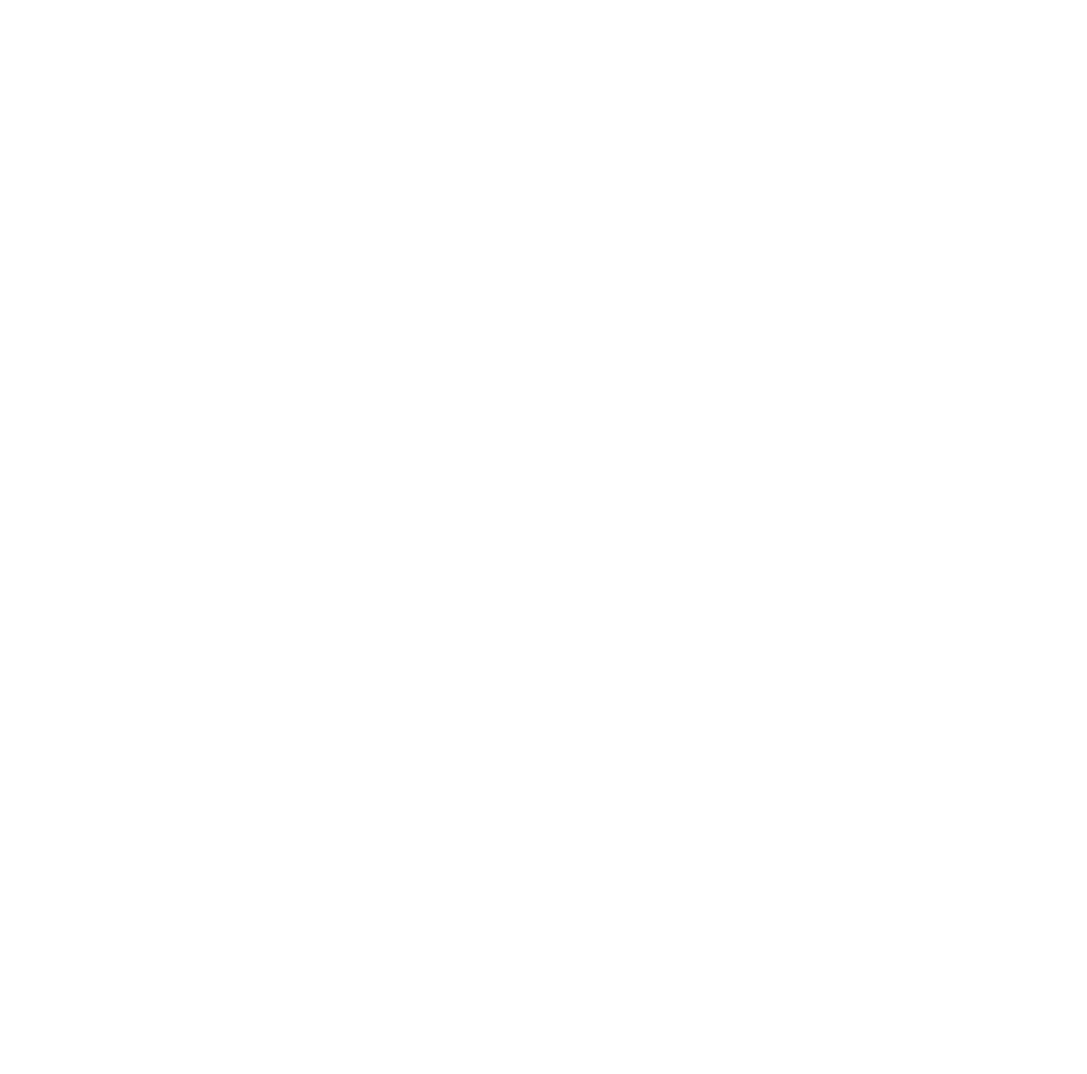
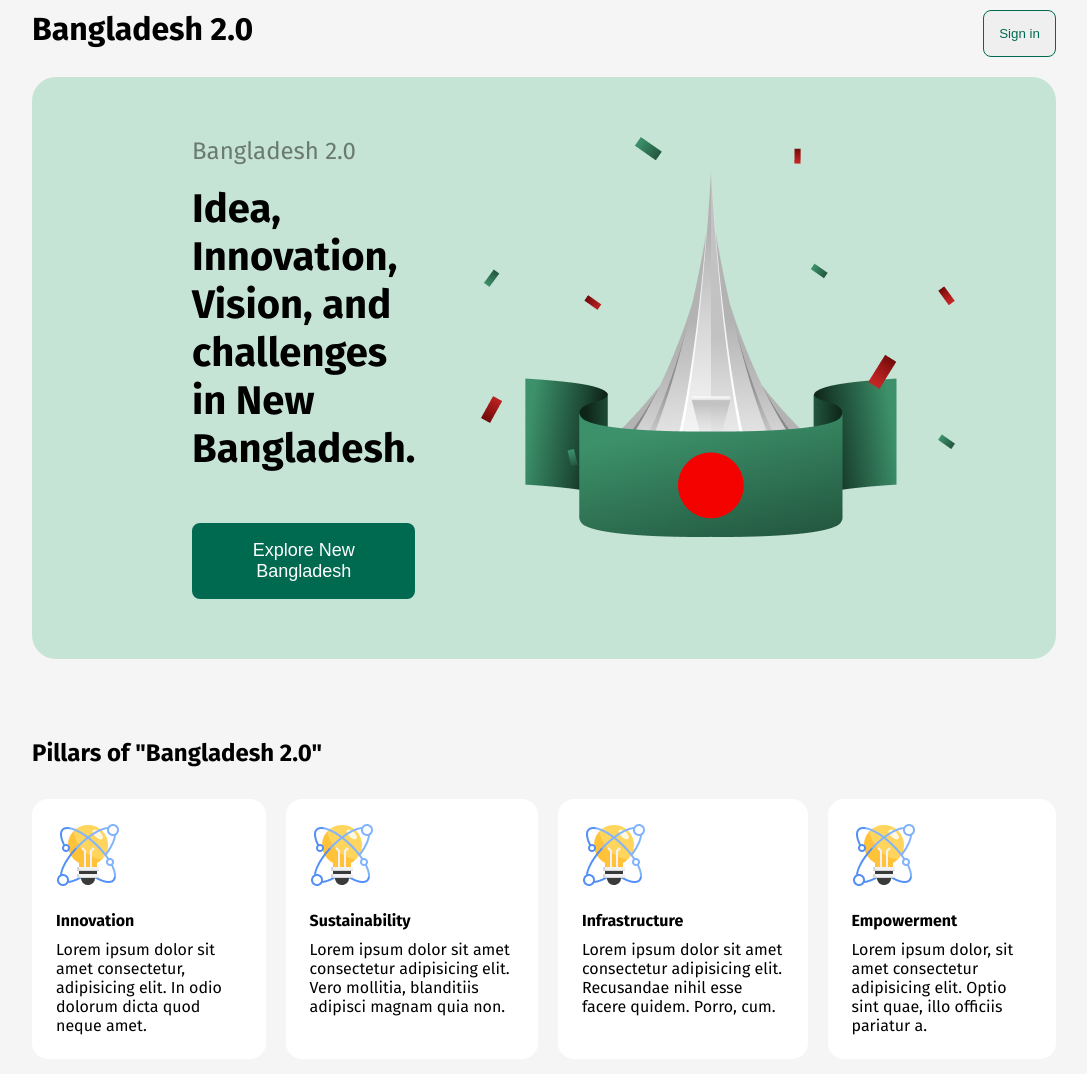
Before and after one commit to MdShan98/assignment-one, a plain HTML site: page index.html in a window 1280 px wide. Shown: the top 1074 px of the page, without its empty margins (96-1183 px from the left). Before the commit the page ends 800 px from the top, so only its background shows below. Drawn offline with Linux system fonts and the light colour scheme.

Commit message:
nav,intro, pillars,vison section added

```diff
--- a/index.html
+++ b/index.html
@@ -8,6 +8,82 @@
     <title>New Bangladesh</title>
 </head>
 <body>
+    <header>
+        <nav>
+            <h3>Bangladesh 2.0</h3>
+            <Button class="sign-in_btn">Sign in</Button></li>
+        </nav>
+    </header>
+    <main>
+        <section class="intro-section">
+            <div class="description-section">
+                <h4 class="nav-title">Bangladesh 2.0</h4>
+                <h1 class="nav-des">
+                    Idea, Innovation, Vision, and challenges in New Bangladesh.
+                </h1>
+                <button class="explore">Explore New Bangladesh</button>
+            </div>
+            <div class="img-section">
+                <img src="images/hero.png" alt="bangladesh flag picture">
+            </div>
+        </section>
 
+        <section class="pillars">
+            <h2 class="pillars-title">Pillars of "Bangladesh 2.0"</h2>
+            <div class="item-container">
+                <div class="item">
+                    <img src="images/card-icon.png" alt="idea picture">
+                    <h4 class="item-title">Innovation</h4>
+                    <p class="item-des">Lorem ipsum dolor sit amet consectetur, adipisicing elit. In odio dolorum dicta quod neque amet.</p>
+                </div>
+                <div class="item">
+                    <img src="images/card-icon.png" alt="idea picture">
+                    <h4 class="item-title">Sustainability</h4>
+                    <p class="item-des">Lorem ipsum dolor sit amet consectetur adipisicing elit. Vero mollitia, blanditiis adipisci magnam quia non.</p>
+                </div>
+                <div class="item">
+                    <img src="images/card-icon.png" alt="idea picture">
+                    <h4 class="item-title">Infrastructure</h4>
+                    <p class="item-des">Lorem ipsum dolor sit amet consectetur adipisicing elit. Recusandae nihil esse facere quidem. Porro, cum.</p>
+                </div>
+                <div class="item">
+                    <img src="images/card-icon.png" alt="idea picture">
+                    <h4 class="item-title">Empowerment</h4>
+                    <p class="item-des">Lorem ipsum dolor, sit amet consectetur adipisicing elit. Optio sint quae, illo officiis pariatur a.</p>
+                </div>
+            </div>
+        </section>
+
+        <!-- vision section starts here -->
+
+        <section class="vision">
+            <h1 class="vision-title">The Vision of Bangladesh</h1>
+            <p class="v-pera">Bangladesh 2.0 aims to redefine the nation’s trajectory by embracing cutting-edge technology, promoting inclusive growth, and ensuring sustainability. With initiatives in renewable energy, digital transformation, and robust infrastructure, the country is set to become a global model of development.</p>
+
+            <div class="v-container">
+                <div class="v-item-1">
+                    <img src="images/card-icon.png" alt="idea picture">
+                    <h4 class="v-title">Digital Transformation</h4>
+                    <p class="v-des">Creating a nationwide digital ecosystem to enhance connectivity and access to services for all citizens.</p>
+                    <button class="v-btn one">Learn More</button>
+                </div>
+                <div class="v-item-2">
+                    <img src="images/card-icon.png" alt="idea picture">
+                    <h4 class="v-title">Green Energy</h4>
+                    <p class="v-des">Investments in solar and wind energy to ensure a sustainable and eco-friendly future.</p>
+                    <button class="v-btn two">Learn More</button>
+                </div>
+                <div class="v-item-3">
+                    <img src="images/card-icon.png" alt="idea picture">
+                    <h4 class="v-title">Modern Infrastructure</h4>
+                    <p class="v-des">Building state-of-the-art infrastructure to support economic growth and global competitiveness.</p>
+                    <button class="v-btn three">Learn More</button>
+                </div>
+            </div>
+        </section>
+    </main>
+    <footer>
+
+    </footer>
 </body>
 </html>
--- a/styles/style.css
+++ b/styles/style.css
@@ -0,0 +1,165 @@
+@import url('https://fonts.googleapis.com/css2?family=Fira+Sans:ital,wght@0,100;0,200;0,300;0,400;0,500;0,600;0,700;0,800;0,900;1,100;1,200;1,300;1,400;1,500;1,600;1,700;1,800;1,900&display=swap');
+
+body{
+    background-color: rgba(245, 245, 245, 1);
+    font-family: "Fira Sans", serif;
+}
+*{
+    margin: 0;
+    padding: 0;
+}
+
+/* header section style */
+
+nav{
+    max-width: 80%;
+    margin: 0 auto;
+    display: flex;
+    justify-content: space-between;
+    margin-bottom: 20px;
+    margin-top: 10px;
+}
+nav h3{
+    font-weight: bold;
+    font-size: 32px;
+}
+.sign-in_btn{
+    color: rgba(0, 106, 80, 1);
+    border-radius: 8px;
+    padding: 15px;
+    border: 1px solid rgba(0, 106, 80, 1);
+}
+main{
+    max-width: 80%;
+    margin: 0 auto;
+}
+.intro-section{
+    background-color: rgba(198, 228, 214, 1);
+    display: flex;
+    justify-content: space-between;
+    gap:65px;
+    padding: 60px 160px;
+    border-radius: 24px;
+}
+.description-section{
+    width: 60%;
+    text-align: left;
+}
+.nav-title{
+    color: rgba(14, 14, 14, 0.5);
+    font-size: 24px;
+    font-weight:400;
+}
+.nav-des{
+    font-size: 40px;
+    font-weight: bold;
+    margin-top: 20px;
+}
+.img-section{
+    text-align: right;
+}
+.explore{
+    margin-top: 50px;
+    background-color: rgba(0, 106, 80, 1);
+    color: rgba(255, 255, 255, 1);
+    font-size: 18px;
+    font-weight: 500;
+    padding: 17px;
+    border-radius: 8px;
+    border:none;
+}
+
+/* pillar section starts  */
+.pillars{
+    margin-top: 80px;
+}
+.pillars-title{
+    margin-bottom: 32px;
+}
+.item-container{
+    display: flex;
+    justify-content: space-evenly;
+    gap: 20px;
+}
+.item{
+    border-radius: 16px;
+    max-width: 300px;
+    background-color: rgba(255, 255, 255, 1);
+    padding: 24px;
+    /* margin: 12px; */
+}
+.item-title{
+    margin-top: 20px;
+}
+.item-des{
+    margin-top: 10px;
+}
+
+/* vision section style stars here */
+
+.vision{
+    margin-top: 80px;
+}
+.vision-title{
+    color: rgba(14, 14, 14, 1);
+    font-size: 40px;
+    font-weight: bold;
+}
+.v-pera{
+    margin-top: 24px;
+    color: rgba(14, 14, 14, 0.7);
+    font-size: 16px;
+}
+.v-container{
+    margin-top: 32px;
+    gap: 24px;
+    display: flex;
+    justify-content: space-around;
+
+}
+.v-item-1{
+    background-color: rgba(84, 144, 245, 0.2);
+    width: 410px;
+    border-radius: 16px;
+    padding: 32px;
+    /* margin: 24px 0px; */
+}
+.v-item-2{
+    background-color: rgba(198, 228, 214, 1);
+    width: 410px;
+    border-radius: 16px;
+    padding: 32px;
+}
+.v-item-3{
+    background-color: rgba(247, 235, 207, 1);
+    width: 410px;
+    border-radius: 16px;
+    padding: 32px;
+}
+.v-title{
+    color: rgba(14, 14, 14, 0.8);
+    font-size: 20px;
+    font-weight: bold;
+    margin: 20px 0px;
+}
+.v-des{
+    color: rgba(14, 14, 14, 0.7);
+    font-size: 16px;
+}
+.v-btn{
+    margin-top: 24px;
+    color: rgba(255, 255, 255, 1);
+    /* background-color: rgba(84, 144, 245, 1); */
+    padding: 20px;
+    border: none;
+    border-radius: 8px;
+}
+.one{
+    background-color:rgba(84, 144, 245, 1);
+}
+.two{
+    background-color:rgba(9, 161, 92, 1);
+}
+.three{
+    background-color:rgba(255, 194, 57, 1);
+}
```
